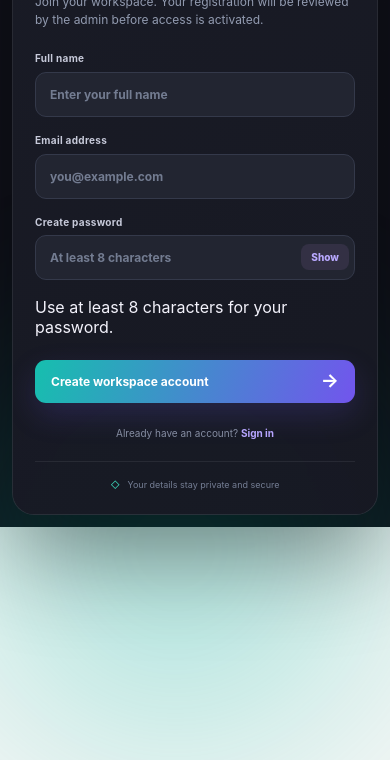
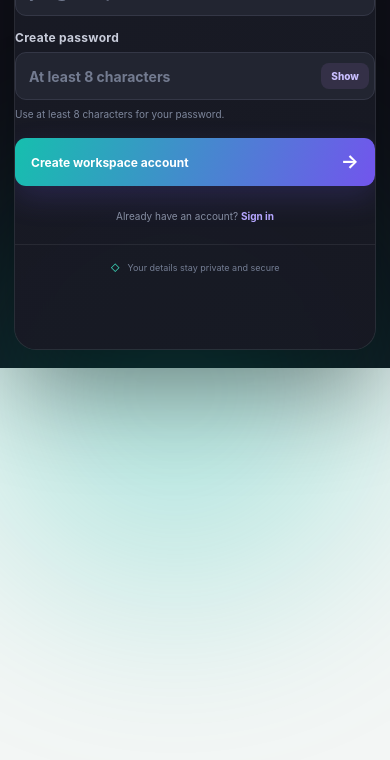
Before and after one commit to bhupendra272003/query-chat, a website: page public/register.html in a window 390 px wide. Shown: the part 478-1238 px from the top of the page. After the commit the page ends 1079 px from the top, so only its background shows below. Drawn offline with Linux system fonts and the light colour scheme.

Commit message:
Polish registration form and improve mobile registration layout

```diff
--- a/public/style.css
+++ b/public/style.css
@@ -448,3 +448,36 @@ body.modern{font-family:Inter,ui-sans-serif,system-ui,-apple-system,"Segoe UI",s
  .member-chat-panel .user-composer{gap:3px;padding:5px 3px}
  .member-chat-panel .attach,.member-chat-panel .send{width:27px;height:27px;flex-basis:27px}
 }
+
+/* Registration page — aligned with the Query Chat sign-in experience */
+.register-layout .auth-showcase-copy h1{max-width:560px}
+.register-preview{margin-top:36px}
+.register-card .muted{font-size:12px;margin-bottom:20px}
+.register-card label{display:block;margin:14px 0 0;color:#c8ccda;font-size:11px;font-weight:700}
+.register-card input{display:block;width:100%;height:45px;margin-top:7px;padding:0 13px;border:1px solid #343746;border-radius:11px;background:#222531;color:#f7f7fb;font:inherit;font-size:12px;outline:none}
+.register-card input::placeholder{color:#737b90}
+.register-card input:focus{border-color:#7869f5;box-shadow:0 0 0 3px #7869f526}
+.register-card .password-wrap{margin-top:7px}
+.register-card .password-wrap input{margin:0;padding-right:70px}
+.register-card .password-toggle{background:#343047;color:#c9bfff}
+.register-hint{margin-top:8px;color:#7e879c;font-size:10px}
+.register-card .auth-submit{margin-top:18px}
+.register-card .tiny a{color:#b5a6ff;font-weight:750}
+@media(max-width:760px){
+ .auth-page.auth-studio{min-height:100svh;height:auto;display:block;padding:18px 14px}
+ .auth-layout{width:100%;min-height:0;display:block;border-radius:22px;overflow:hidden}
+ .auth-showcase{display:none}
+ .auth-form-side{min-height:calc(100svh - 36px);padding:22px 0;display:flex;align-items:center;justify-content:center}
+ .auth-card-studio{width:100%;max-width:480px;padding:26px 22px;margin:auto}
+ .auth-mobile-brand{display:flex!important;align-items:center;gap:10px;margin-bottom:30px;color:#f5f6fc;font-size:13px}
+ .auth-mobile-brand .auth-brand-mark{width:38px;height:38px}
+ .register-card .muted{font-size:12px;line-height:1.6}
+ .register-card label{font-size:12px}
+ .register-card input{height:48px;font-size:14px}
+ .register-card .auth-submit{min-height:48px}
+}
+@media(max-width:380px){
+ .auth-page.auth-studio{padding:10px}
+ .auth-card-studio{padding:22px 17px}
+ .auth-card-studio h2{font-size:27px}
+}
```
